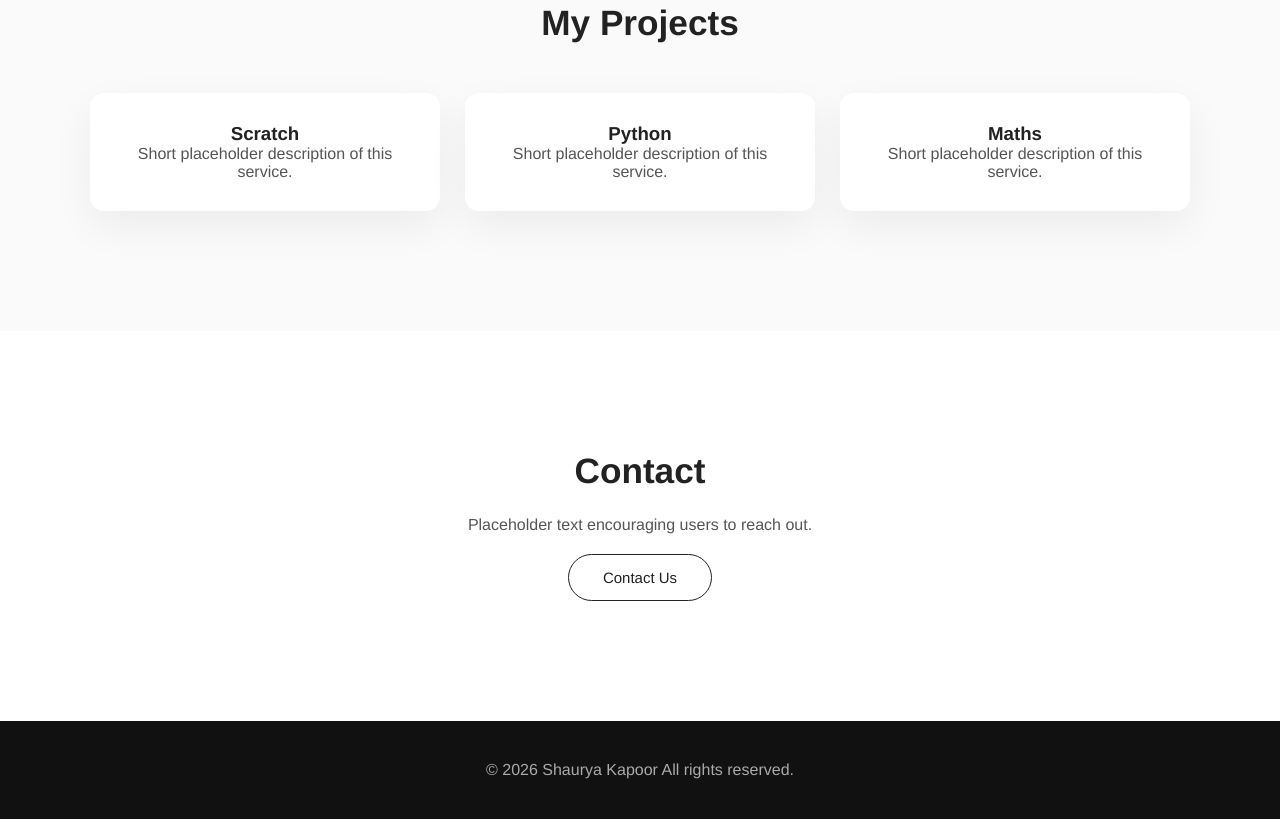
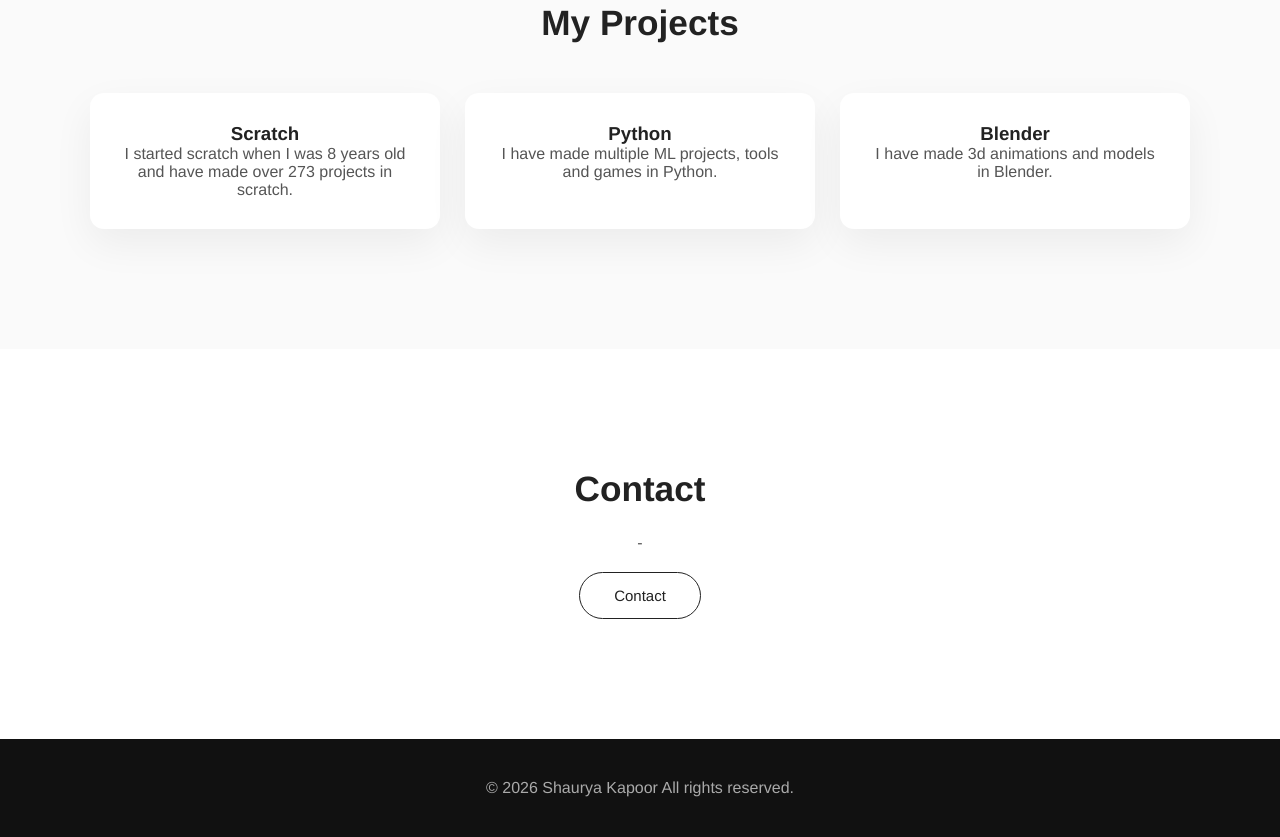
Before and after one commit to Shaurya-Kapoor/Shaurya-Kapoor.github.io, a plain HTML site: page index.html in a window 1280 px wide. Shown: the part 1240-2077 px from the top of the page. Drawn offline with Linux system fonts and the light colour scheme.

Commit message:
Update index.html

```diff
--- a/index.html
+++ b/index.html
@@ -237,15 +237,15 @@
       <div class="cards">
         <div class="card">
           <h3>Scratch</h3>
-          <p>Short placeholder description of this service.</p>
+          <p>I started scratch when I was 8 years old and have made over 273 projects in scratch.</p>
         </div>
         <div class="card">
           <h3>Python</h3>
-          <p>Short placeholder description of this service.</p>
+          <p>I have made multiple ML projects, tools and games in Python.</p>
         </div>
         <div class="card">
-          <h3>Maths</h3>
-          <p>Short placeholder description of this service.</p>
+          <h3>Blender</h3>
+          <p>I have made 3d animations and models in Blender.</p>
         </div>
       </div>
     </div>
@@ -255,8 +255,8 @@
   <section id="contact" class="section">
     <div class="container fade-in">
       <h2>Contact</h2>
-      <p>Placeholder text encouraging users to reach out.</p>
-      <button class="secondary-btn">Contact Us</button>
+      <p> - </p>
+      <button class="secondary-btn">Contact</button>
     </div>
   </section>
 
```
